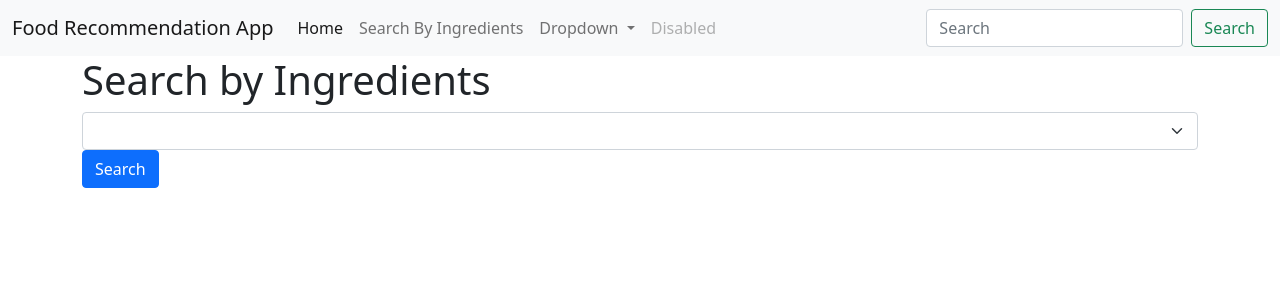
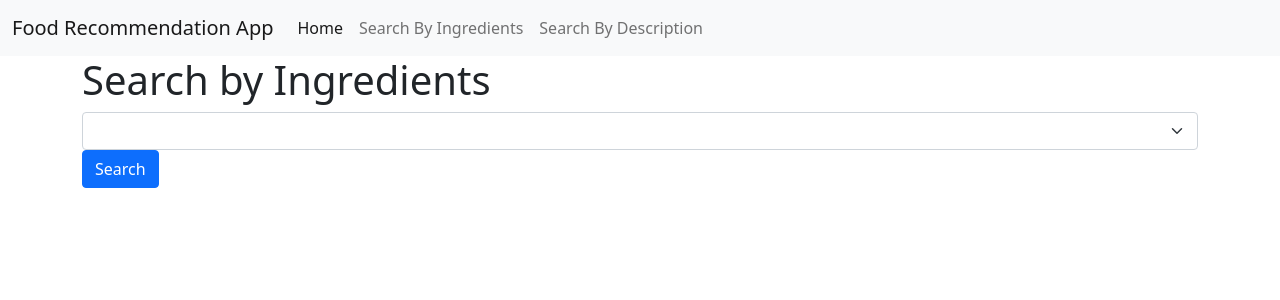
Before and after one commit to junkangli/food-recommendation-app, a Flask app: page /search-by-ingredients in a window 1280 px wide. Shown: the top 300 px of the page. Run offline with Flask 2, Linux system fonts and the light colour scheme; data that the repository does not hold is empty.

Commit message:
Add search by description function

```diff
--- a/application.py
+++ b/application.py
@@ -16,13 +16,19 @@ def search_by_ingredients():
     ingredients = query.list_all_ingredients()
     ingredient = request.args.get('ingredient')
     if ingredient:
-        meals = []
-        for meal in query.get_meals_by_main_ingredient(ingredient):
-            mealDetail = query.get_meal_by_id(meal['id'])
-            meals.append(mealDetail)
+        meals = query.get_meals_by_main_ingredient(ingredient)
         return render_template('search-by-ingredients.html', ingredients=ingredients, meals=meals)
     else:
         return render_template('search-by-ingredients.html', ingredients=ingredients)
+
+@application.route('/search-by-description')
+def search_by_description():
+    search = request.args.get('search')
+    if search:
+        meals = query.search_meal_by_name(search)
+        return render_template('search-by-description.html', meals=meals)
+    else:
+        return render_template('search-by-description.html')
 
 @application.route('/meal')
 def meal():
--- a/query.py
+++ b/query.py
@@ -12,6 +12,12 @@ def count_meals_by_area(area):
     result = response.json()
     return len(result['meals'])
 
+def list_all_categories():
+    api_url = "https://www.themealdb.com/api/json/v1/1/list.php?c=list"
+    response = requests.get(api_url)
+    result = response.json()
+    return [category['strCategory'] for category in result['meals']]
+
 def list_all_ingredients():
     api_url = "https://www.themealdb.com/api/json/v1/1/list.php?i=list"
     response = requests.get(api_url)
@@ -22,13 +28,13 @@ def get_meals_by_main_ingredient(ingredient):
     api_url = f"https://www.themealdb.com/api/json/v1/1/filter.php?i={ingredient}"
     response = requests.get(api_url)
     result = response.json()
-    return [{'id': meal['idMeal'], 'name': meal['strMeal']} for meal in result['meals']]
+    return [{'id': meal['idMeal'], 'name': meal['strMeal'], 'category': meal['strCategory']} for meal in result['meals']]
 
-def list_all_categories():
-    api_url = "https://www.themealdb.com/api/json/v1/1/list.php?c=list"
+def search_meal_by_name(input):
+    api_url = f"https://www.themealdb.com/api/json/v1/1/search.php?s={input}"
     response = requests.get(api_url)
     result = response.json()
-    return [category['strCategory'] for category in result['meals']]
+    return [{'id': meal['idMeal'], 'name': meal['strMeal'], 'category': meal['strCategory']} for meal in result['meals']]
 
 def get_meal_by_id(idMeal):
     api_url = f"https://www.themealdb.com/api/json/v1/1/lookup.php?i={idMeal}"
--- a/templates/base.html
+++ b/templates/base.html
@@ -21,25 +21,10 @@
                         <li class="nav-item">
                             <a class="nav-link" href="search-by-ingredients">Search By Ingredients</a>
                         </li>
-                        <li class="nav-item dropdown">
-                            <a class="nav-link dropdown-toggle" href="#" id="navbarDropdown" role="button" data-bs-toggle="dropdown" aria-expanded="false">
-                            Dropdown
-                            </a>
-                            <ul class="dropdown-menu" aria-labelledby="navbarDropdown">
-                                <li><a class="dropdown-item" href="#">Action</a></li>
-                                <li><a class="dropdown-item" href="#">Another action</a></li>
-                                <li><hr class="dropdown-divider"></li>
-                                <li><a class="dropdown-item" href="#">Something else here</a></li>
-                            </ul>
-                        </li>
                         <li class="nav-item">
-                            <a class="nav-link disabled">Disabled</a>
+                            <a class="nav-link" href="search-by-description">Search By Description</a>
                         </li>
                     </ul>
-                    <form class="d-flex">
-                        <input class="form-control me-2" type="search" placeholder="Search" aria-label="Search">
-                        <button class="btn btn-outline-success" type="submit">Search</button>
-                    </form>
                 </div>
             </div>
         </nav>
```
Also changed, not shown: templates/meal.html (+12 -2 lines), templates/search-by-description.html (added, +33 -0 lines).
